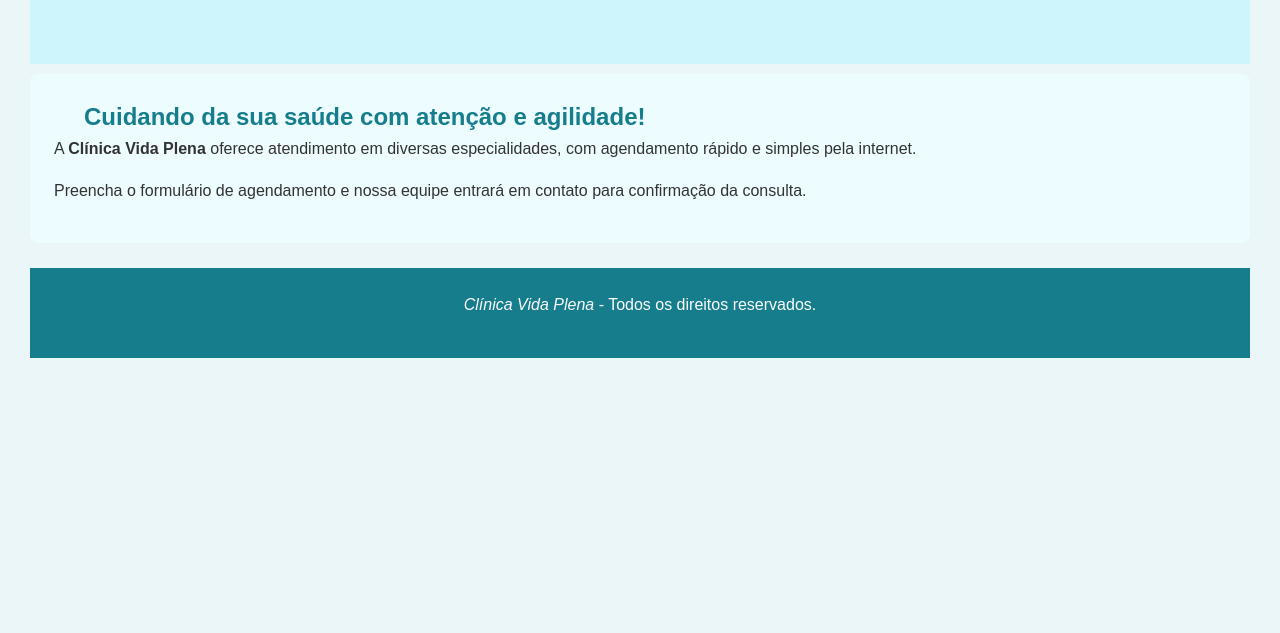
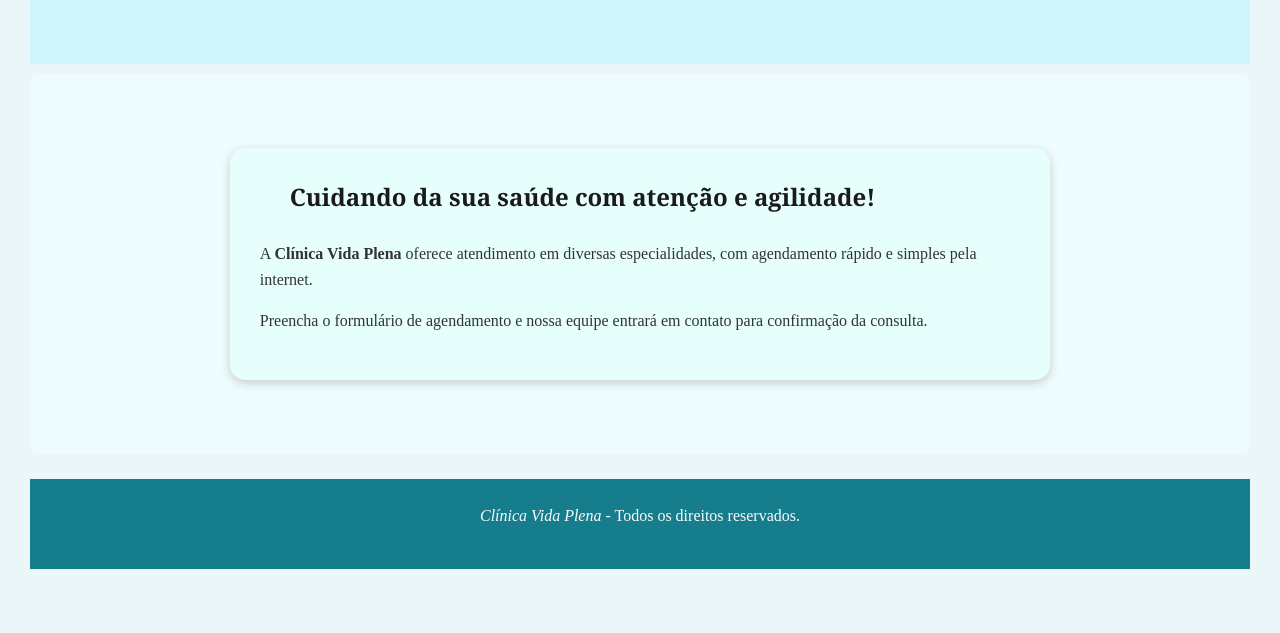
Before and after one commit to laurabarbieri-alt/Clinica_Vida-Plena_CSS, a plain HTML site: page index.html in a window 1280 px wide. Shown: the part 167-800 px from the top of the page. Drawn offline with Linux system fonts and the light colour scheme.

Commit message:
Seletor compartilhado e mais algumas adições

```diff
--- a/index.html
+++ b/index.html
@@ -17,7 +17,8 @@
         </nav>
     </header>
 
-    <main id="sobre">
+    <main id="sobre" >
+        <div class="caixa">
         <h2>Cuidando da sua saúde com atenção e agilidade!</h2>
         <p>
             A <strong>Clínica Vida Plena</strong> oferece atendimento em diversas especialidades, com agendamento rápido
@@ -26,6 +27,7 @@
         <p>
             Preencha o formulário de agendamento e nossa equipe entrará em contato para confirmação da consulta.
         </p>
+        </div>
     </main>
 
     <footer>
--- a/style.css
+++ b/style.css
@@ -5,7 +5,7 @@
 }
 
 body {
-    font-family: Arial, sans-serif;
+    font-family:'Times New Roman', Times, serif;
     background-color: #eaf6f8;
     color: #333;
     margin: 0;
@@ -45,6 +45,7 @@ h2 {
     color: #167d8d;
     text-align:left;
     padding: 0px 30px;
+    margin-bottom: 25px;
 }
 
 
@@ -115,6 +116,15 @@ label {
     box-shadow: 0 3px 10px rgba(0, 0, 0, 0.1);
 }
 
+.caixa {
+    background-color: rgb(230, 255, 253);
+    width: 70%;
+    margin: 50px auto;
+    padding: 30px;
+    border-radius: 15px;
+    box-shadow: 0 3px 10px #ccc;
+}
+
 #sobre {
     background-color: #eefdffdb;
     border-radius: 8px;
@@ -130,3 +140,8 @@ label {
     border-radius: 8px;
     padding: 24px;
 }
+
+h1,h2 {
+    font-family: Georgia, 'Times New Roman', Times, serif;
+    color: #1a1a1a;
+}
```
